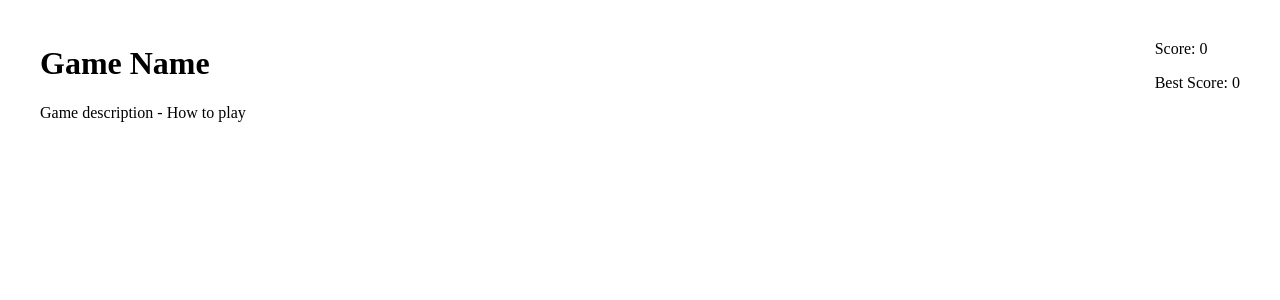
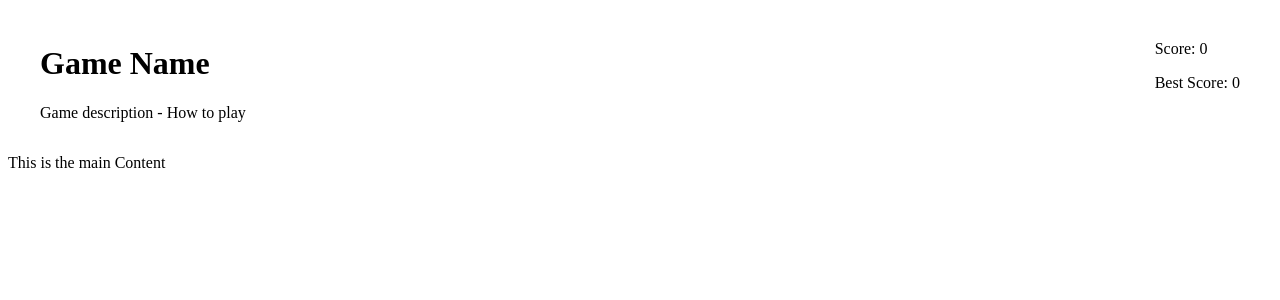
Before and after one commit to tomason182/memory-card, a React (Vite) app: page / in a window 1280 px wide. Shown: the top 300 px of the page. Built offline with nearby package versions, Linux system fonts and the light colour scheme.

Commit message:
fix useState missing

```diff
--- a/src/App.jsx
+++ b/src/App.jsx
@@ -1,5 +1,6 @@
 import { useState } from "react";
 import Header from "./components/Header";
+import Content from "./components/Content";
 
 export default function App() {
   const [score, setScore] = useState(0);
@@ -8,6 +9,7 @@ export default function App() {
   return (
     <>
       <Header score={score} bestScore={bestScore} />
+      <Content />
     </>
   );
 }
--- a/src/components/Card.jsx
+++ b/src/components/Card.jsx
@@ -1,7 +1,7 @@
 import { useState } from "react";
 
 export default function Card(card) {
-  const [wasClicked, setWasClicked] = false;
+  const [wasClicked, setWasClicked] = useState(false);
 
   return (
     <div
```
